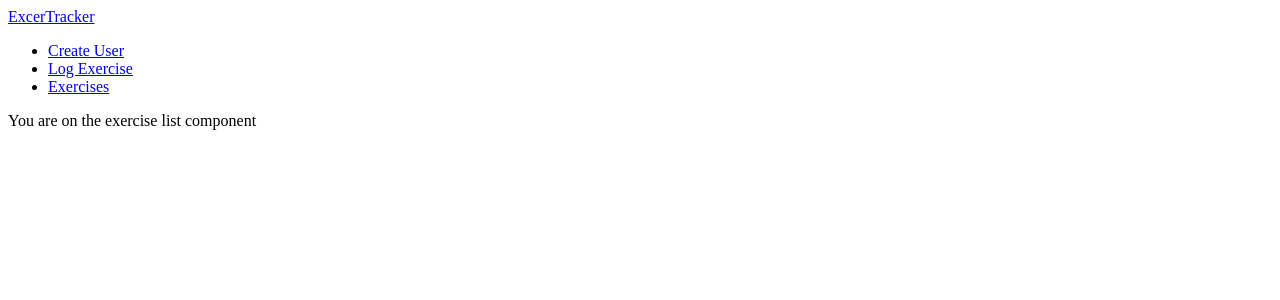
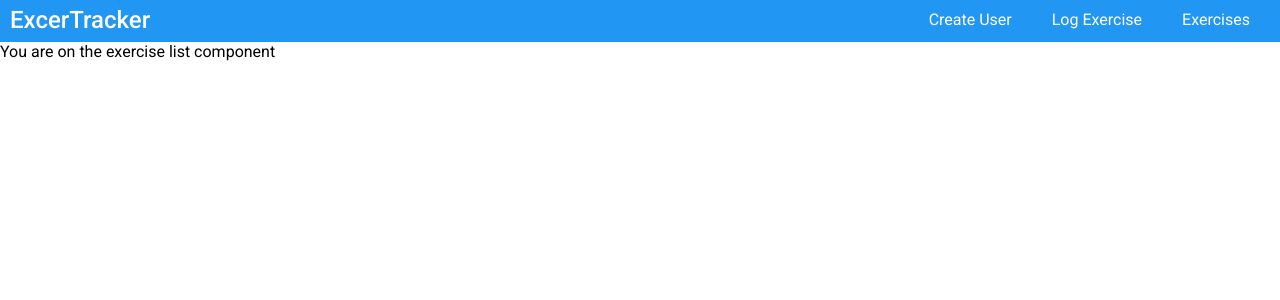
Before and after one commit to eddygld/crud-backend, a React (Create React App) app: page / in a window 1280 px wide. Shown: the top 300 px of the page. Built offline with nearby package versions, Linux system fonts and the light colour scheme.

Commit message:
navigation styles

```diff
--- a/src/components/Header.js
+++ b/src/components/Header.js
@@ -5,7 +5,7 @@ const Header = () => {
     return (
         <header>
             <nav>
-                <NavLink exact to="/" > ExcerTracker </NavLink>
+                <span><NavLink exact to="/" >ExcerTracker </NavLink></span>
                 <ul>
                     <li><NavLink to="/user">Create User</NavLink></li>
                     <li><NavLink to="/log" >Log Exercise</NavLink></li>
--- /dev/null
+++ b/src/index.css
@@ -0,0 +1,48 @@
+/* ELEMENT STYLES */
+
+@import url(https://fonts.googleapis.com/css?family=Roboto:400,500,700);
+
+* {
+  box-sizing: border-box;
+}
+
+body {
+  margin: 0;
+  padding: 0;
+  font-family: "Roboto";
+}
+
+a {
+  text-decoration: none;
+  color: #ffffff;
+}
+
+/* NAVIGATION STYLES */
+
+nav {
+  width: 100%;
+  background-color: #2196f3;
+  min-height: 35px;
+  padding: 10px;
+}
+
+nav span {
+  font-size: 24px;
+  font-style: normal;
+  font-weight: 450;
+  line-height: 21px;
+  letter-spacing: normal;
+  text-align: left;
+}
+
+nav ul {
+  float: right;
+  list-style-type: none;
+  margin: 0 auto;
+  padding: 0;
+}
+
+nav li {
+  display: inline;
+  padding: 0 20px;
+}
--- a/src/index.js
+++ b/src/index.js
@@ -1,5 +1,6 @@
 import React from 'react';
 import ReactDOM from 'react-dom';
+import './index.css';
 import App from './App';
 
 ReactDOM.render(
```
